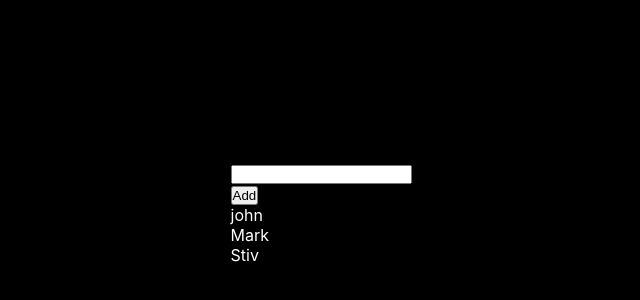
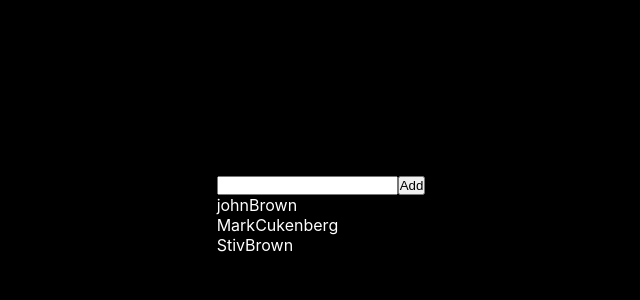
Before and after one commit to brown2882/adminPanel_exam, a React (Create React App) app: page /adminPanel in a window 1280 px wide. Shown: the part 186-486 px from the top of the page, without its empty margins (319-959 px from the left). Built offline with nearby package versions, Linux system fonts and the light colour scheme.

Commit message:
redax commit

```diff
--- a/src/assets/style/styles.scss
+++ b/src/assets/style/styles.scss
@@ -0,0 +1,8 @@
+*{
+  padding: 0;
+  margin: 0;
+  box-sizing: border-box;
+}
+body{
+  background-color: #18b201;
+}
--- a/src/pages/adminPanel.js
+++ b/src/pages/adminPanel.js
@@ -7,6 +7,7 @@ import {CustomInput} from "../component/customInput";
 
 export const AdminPanel = () => {
     const [newValue, setNewValue] = useState()
+    const [newLastName, setLastName] = useState()
     const dispatch = useDispatch()
 
     const { todo } = useSelector( store => ({
@@ -19,7 +20,8 @@ export const AdminPanel = () => {
 
     const handleCreate = () => {
         setNewValue('')
-        dispatch(addTodo([...todo, {firstName:newValue, id: todo?.length + 1}]))
+        setLastName('')
+        dispatch(addTodo([...todo, {firstName:newValue, lastName:newLastName, id: todo?.length + 1}]))
     }
 
     useEffect(() => {
@@ -42,12 +44,13 @@ export const AdminPanel = () => {
                 value={newValue}
                 onChange={(e) => handleChange(e)}
             />
-                <p>{newValue}</p>
+                {/*<p>{newValue}</p>*/}
 
                 <button onChange={handleCreate}>Add</button>
                 {todo?.map((i, j) => (
-                    <div key={j}>
+                    <div style={{display:'flex'}} key={j}>
                         <p>{i?.firstName}</p>
+                        <p>{i?.lastName}</p><br/>
                     </div>
                 ))}
             </div>
```
